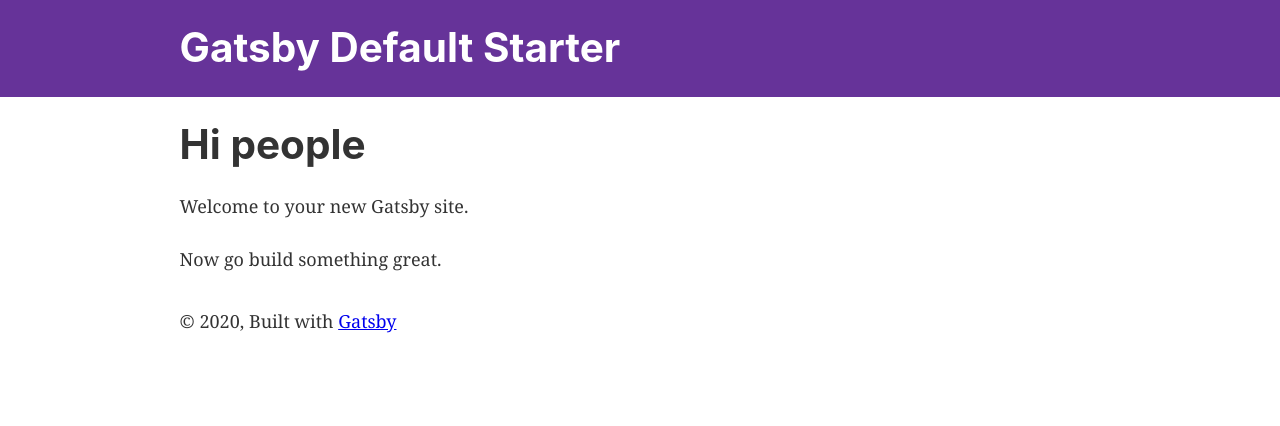
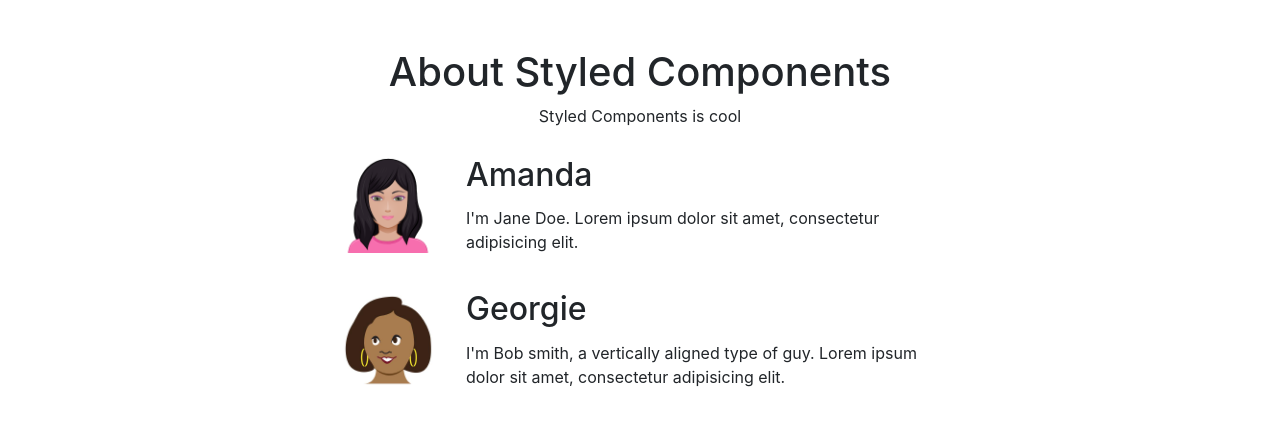
Before and after one commit to NidhiPatel7/hello-world, a Gatsby site: page / in a window 1280 px wide. Built offline with nearby package versions, Linux system fonts and the light colour scheme; Gatsby itself is replaced by a stand-in of ours.

Commit message:
list of user with style component

```diff
--- a/gatsby-browser.js
+++ b/gatsby-browser.js
@@ -5,3 +5,4 @@
  */
 
 // You can delete this file if you're not using it
+import "./node_modules/bootstrap/dist/css/bootstrap.css"
--- a/gatsby-config.js
+++ b/gatsby-config.js
@@ -31,5 +31,4 @@ module.exports = {
     // To learn more, visit: https://gatsby.dev/offline
     // `gatsby-plugin-offline`,
   ],
-    pathPrefix: "/hello-world"
 }
--- a/src/pages/index.js
+++ b/src/pages/index.js
@@ -1,18 +1,73 @@
 import React from "react"
-import { Link } from "gatsby"
+import styled from "styled-components"
+import Avtar1 from "../images/avtar-1.png"
+import Avtar2 from "../images/Avatar-2.jpg"
 
-import Layout from "../components/layout"
-import Image from "../components/image"
-import SEO from "../components/seo"
+const Container = styled.div`
+  margin: 3rem auto;
+  max-width: 600px;
+  display: flex;
+  flex-direction: column;
+  align-items: center;
+  justify-content: center;
+`
 
-const IndexPage = () => (
-  <Layout>
-    <SEO title="Home" />
-    <h1>Hi people</h1>
-    <p>Welcome to your new Gatsby site.</p>
-    <p>Now go build something great.</p>
+const UserWrapper = styled.div`
+  display: flex;
+  align-items: center;
+  margin: 0 auto 12px auto;
+  &:last-child {
+    margin-bottom: 0;
+  }
+`
 
-  </Layout>
+const Avatar = styled.img`
+  flex: 0 0 96px;
+  width: 96px;
+  height: 96px;
+  margin: 0;
+`
+
+const Description = styled.div`
+  flex: 1;
+  margin-left: 18px;
+  padding: 12px;
+`
+
+const Username = styled.h2`
+  margin: 0 0 12px 0;
+  padding: 0;
+`
+
+const Excerpt = styled.p`
+  margin: 0;
+`
+
+const User = props => (
+  <UserWrapper>
+    <Avatar src={props.avatar} alt="" />
+    <Description>
+      <Username>{props.username}</Username>
+      <Excerpt>{props.excerpt}</Excerpt>
+    </Description>
+  </UserWrapper>
 )
 
-export default IndexPage
+export default function UsersList() {
+  return (
+    <Container>
+      <h1>About Styled Components</h1>
+      <p>Styled Components is cool</p>
+      <User
+        username="Amanda"
+        avatar={Avtar1}
+        excerpt="I'm Jane Doe. Lorem ipsum dolor sit amet, consectetur adipisicing elit."
+      />
+      <User
+        username="Georgie"
+        avatar={Avtar2}
+        excerpt="I'm Bob smith, a vertically aligned type of guy. Lorem ipsum dolor sit amet, consectetur adipisicing elit."
+      />
+    </Container>
+  )
+}
```
Also changed, not shown: package.json (+9 -2 lines), src/images/Avatar-2.jpg (added), src/images/avtar-1.png (added), 2 other files.
